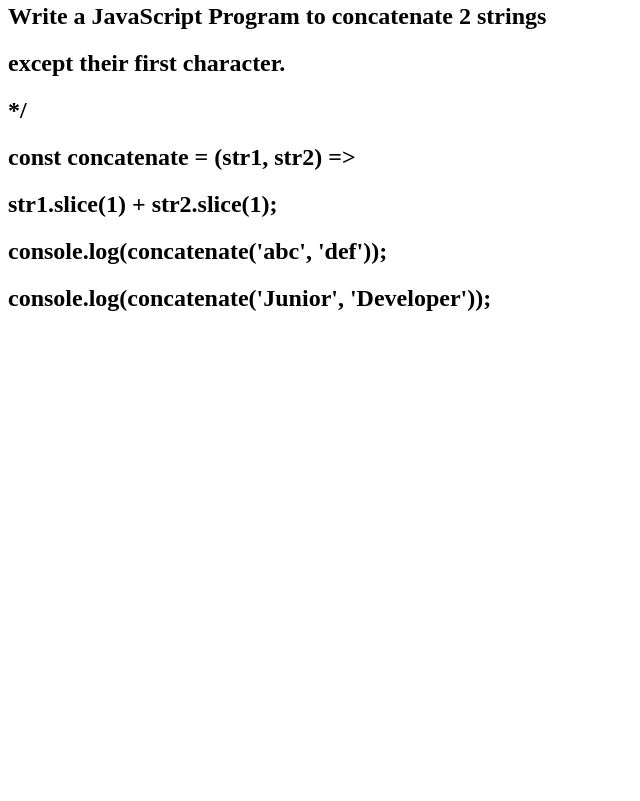
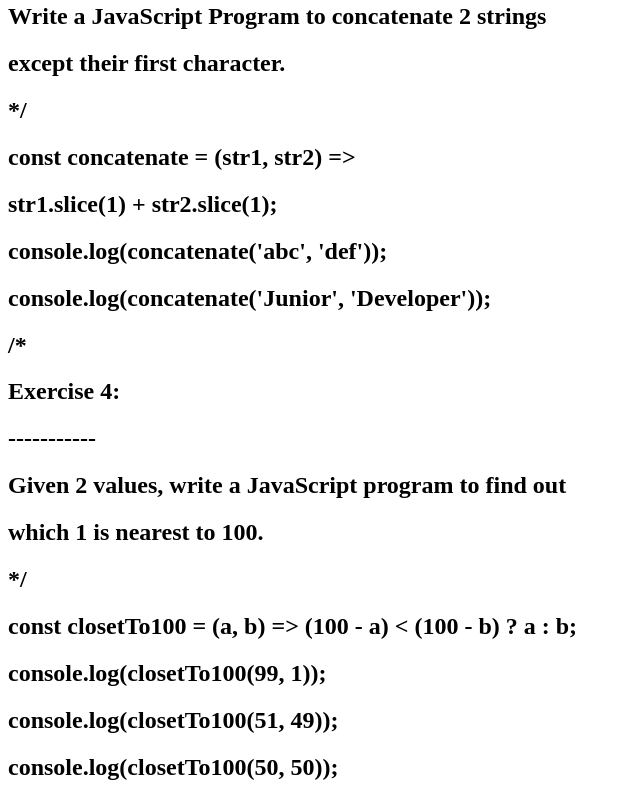
Before and after one commit to MARSFOREVER472/Javascript_Principiantes_Parte2, a plain HTML site: page ArchivosEjecutables/index.html in a window 1280 px wide. Shown: the part 1437-2238 px from the top of the page, without its empty margins (0-640 px from the left). Before the commit the page ends 1769 px from the top, so only its background shows below. Drawn offline with Linux system fonts and the light colour scheme.

Commit message:
Ejercicio 4 Terminado!

```diff
--- a/ArchivosEjecutables/exercises.js
+++ b/ArchivosEjecutables/exercises.js
@@ -57,3 +57,18 @@ const concatenate = (str1, str2) =>
 
 console.log(concatenate('abc', 'def'));
 console.log(concatenate('Junior', 'Developer'));
+
+/*
+   Exercise 4:
+   -----------
+
+   Given 2 values, write a JavaScript program to find out
+   which 1 is nearest to 100.
+
+*/
+
+const closetTo100 = (a, b) => (100 - a) < (100 - b) ? a : b;
+
+console.log(closetTo100(99, 1));
+console.log(closetTo100(51, 49));
+console.log(closetTo100(50, 50));
--- a/ArchivosEjecutables/index.html
+++ b/ArchivosEjecutables/index.html
@@ -66,6 +66,22 @@
     <h2>console.log(concatenate('abc', 'def'));</h2>
     <h2>console.log(concatenate('Junior', 'Developer'));</h2>
 
+    <h2>/*</h2>
+
+    <h2>Exercise 4:</h2>
+    <h2>-----------</h2>
+
+    <h2>Given 2 values, write a JavaScript program to find out</h2>
+    <h2>which 1 is nearest to 100.</h2>
+
+    <h2>*/</h2>
+
+    <h2>const closetTo100 = (a, b) => (100 - a) < (100 - b) ? a : b;</h2>
+
+    <h2>console.log(closetTo100(99, 1));</h2>
+    <h2>console.log(closetTo100(51, 49));</h2>
+    <h2>console.log(closetTo100(50, 50));</h2>
+
     <script src="exercises.js"></script>
 
 </body>
```
